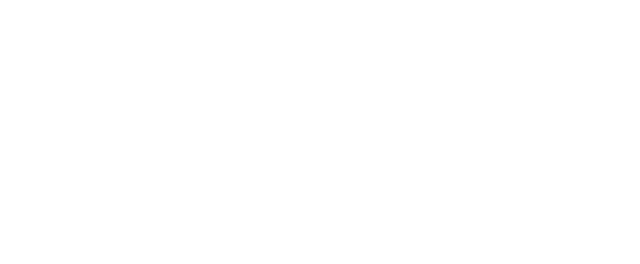
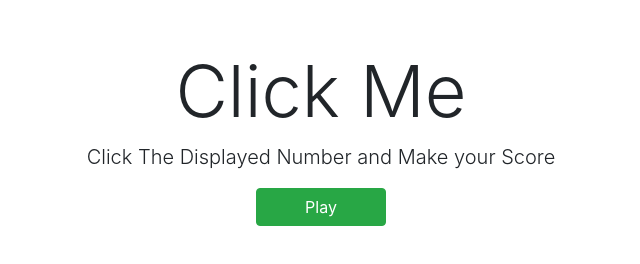
Before and after one commit to IA-Masum/clickme, a plain HTML site: page index.html in a window 1280 px wide. Shown: the whole page, without its empty margins (319-959 px from the left). Drawn offline with nearby package versions, Linux system fonts and the light colour scheme.

Commit message:
designed Front Page

```diff
--- a/index.html
+++ b/index.html
@@ -19,6 +19,10 @@
     ></script>
   </head>
   <body>
-
+    <div class="text-center my-5">
+      <h1 class="display-3">Click Me</h1>
+      <p class="lead">Click The Displayed Number and Make your Score</p>
+      <a href="play.html" class="btn btn-success px-5">Play</a>
+    </div>
   </body>
 </html>
```
